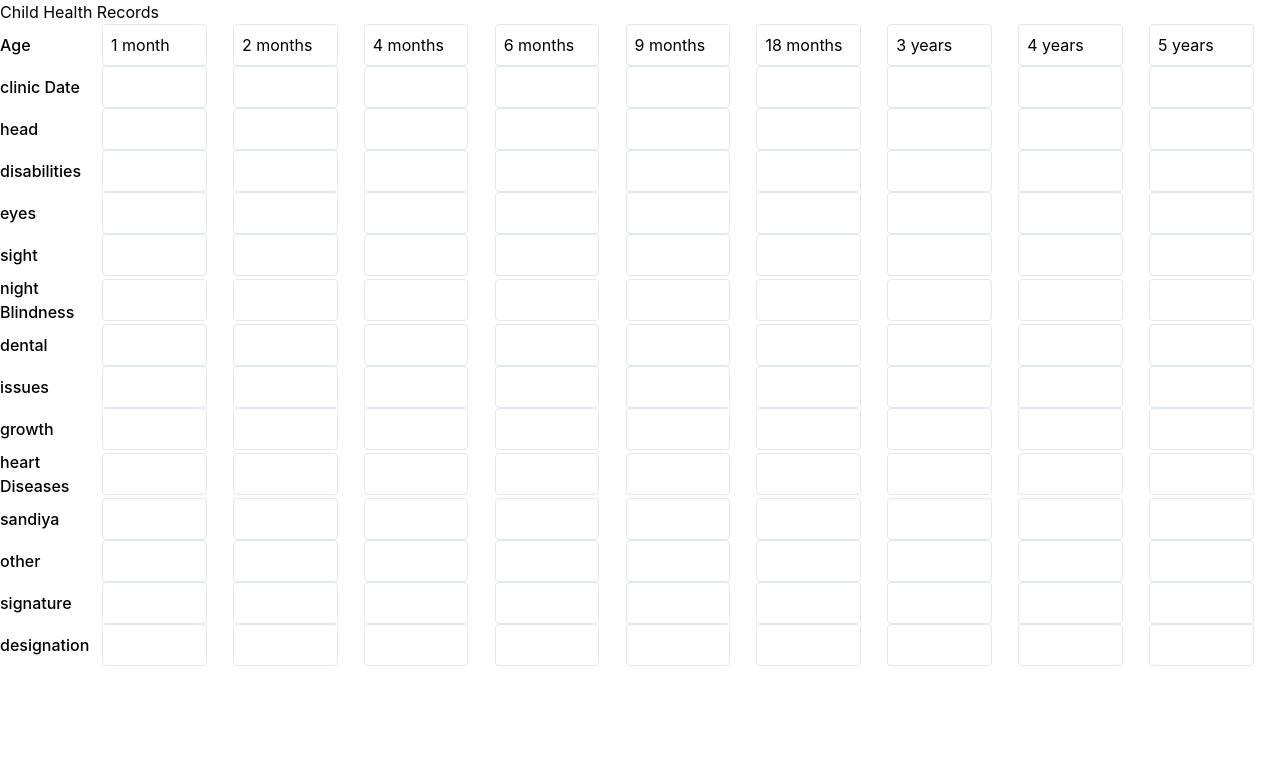
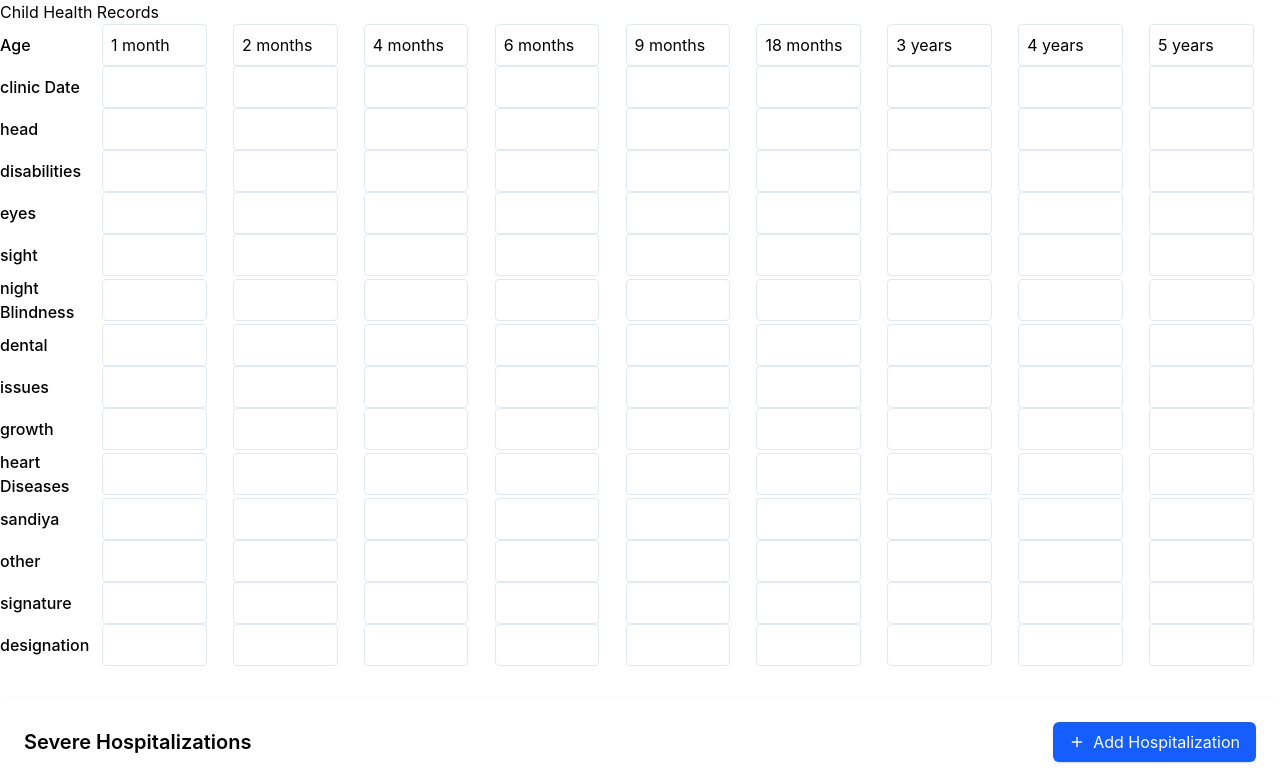
Before and after one commit to Methma-02/Health_Bridge, a React (Vite) app in the folder frontend/: page / in a window 1280 px wide. Shown: the top 784 px of the page. Built offline with nearby package versions, Linux system fonts and the light colour scheme.

Commit message:
Update App.jsx

```diff
--- a/frontend/src/App.jsx
+++ b/frontend/src/App.jsx
@@ -1,10 +1,12 @@
 import ChildHealthRecords from "./pages/childHealthRecord";
+import Referal from "./pages/referal";
 
 
 function App(){
   return(
     <>
     <ChildHealthRecords/>
+    <Referal/>
 
     </>
   )
```
